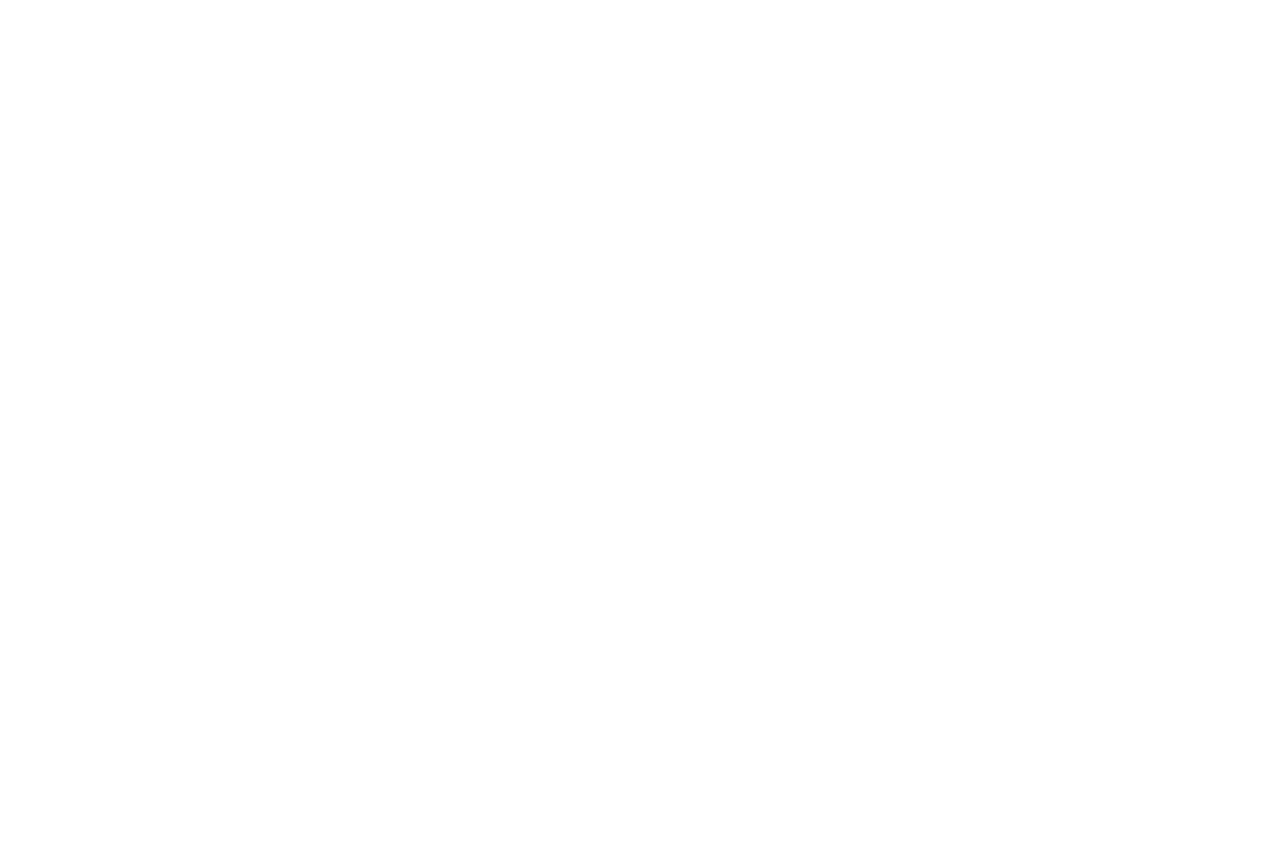
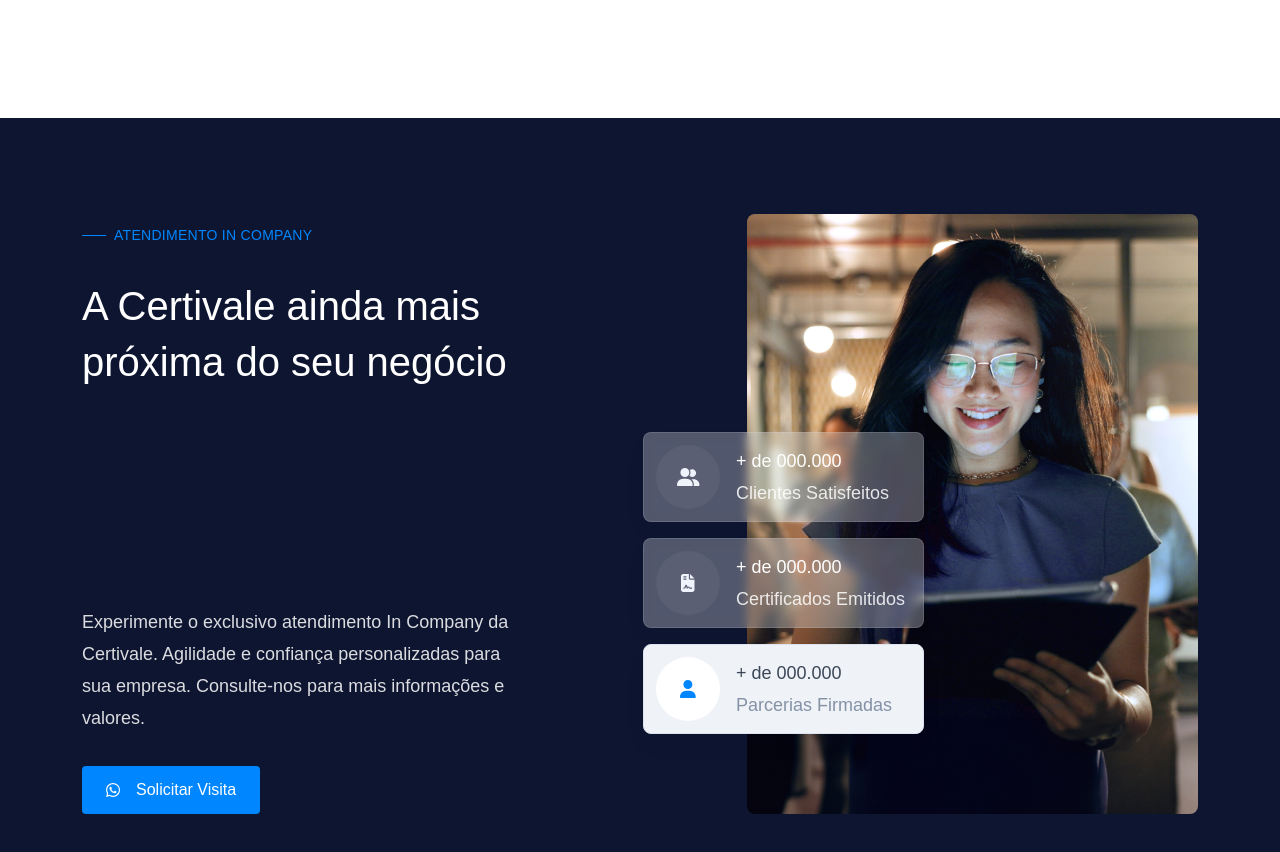
Before and after one commit to luangelsdorf/site-certivale, a Next.js app: page / in a window 1280 px wide. Shown: the part 1574-2426 px from the top of the page. Before the commit the page ends 1576 px from the top, so only its background shows below. Built offline with nearby package versions, Linux system fonts and the light colour scheme; a web font is replaced by a local one.

Commit message:
Online section

```diff
--- /dev/null
+++ b/src/components/home/Online/Online.module.scss
@@ -0,0 +1,111 @@
+@mixin active-item {
+  background-color: rgb(var(--gray-200));
+  border-color: #dde3ee;
+  & > div {
+    background-color: rgb(var(--white));
+    svg {
+      color: rgb(var(--sky-blue));
+    }
+  }
+
+  & > h3 {
+    span {
+      &:first-child {
+        color: rgb(var(--gray-800));
+      }
+      &:last-child {
+        color: rgb(var(--gray-700));
+      }
+    }
+  }
+}
+
+.section {
+  position: relative;
+}
+
+.textContent {
+  height: 100%;
+  display: flex;
+  flex-direction: column;
+  justify-content: space-between;
+
+  & > div {
+    &:first-of-type {
+      h2 {
+        color: rgb(var(--white));
+      }
+    }
+    &:last-of-type {
+      p {
+        color: rgb(var(--white), 0.85);
+        margin-bottom: 32px;
+      }
+    }
+  }
+}
+
+.image {
+  position: relative;
+  height: 600px;
+
+  & > div {
+    display: flex;
+    flex-direction: column;
+    gap: 16px;
+    position: absolute;
+    bottom: 80px;
+    left: -104px;
+
+    article {
+      cursor: pointer;
+      display: flex;
+      gap: 16px;
+      padding: 12px;
+      padding-right: 18px;
+      border-radius: 8px;
+      border: 1px solid rgba(221, 227, 238, 0.15);
+      background-color: rgb(var(--gray-200), 0.3);
+      box-shadow: 0px 12px 24px 0px rgba(18, 38, 63, 0.03);
+      backdrop-filter: blur(5px);
+      transition: 300ms ease;
+
+      & > div {
+        display: flex;
+        width: 64px;
+        height: 64px;
+        border-radius: 300px;
+        align-items: center;
+        justify-content: center;
+        background-color: rgb(var(--white), 0.05);
+        transition: 300ms ease;
+
+        svg {
+          color: rgb(var(--catskill-white));
+          transition: 300ms ease;
+        }
+      }
+
+      & > h3 {
+        font: var(--body-md);
+        span {
+          transition: 300ms ease;
+          &:first-child {
+            color: rgb(var(--white));
+          }
+          &:last-child {
+            color: rgb(var(--white), 0.85);
+          }
+        }
+      }
+
+      &:hover {
+        @include active-item();
+      }
+
+      &:global(.active) {
+        @include active-item();
+      }
+    }
+  }
+}
--- /dev/null
+++ b/src/components/home/Online/index.js
@@ -0,0 +1,80 @@
+import Button from '@/components/common/Button';
+import styles from './Online.module.scss';
+import { FontAwesomeIcon } from '@fortawesome/react-fontawesome';
+import { faWhatsapp } from '@fortawesome/free-brands-svg-icons';
+import Image from 'next/image';
+import { getSizesString } from '@/utils/images';
+import { faFileContract, faUser, faUserGroup } from '@fortawesome/free-solid-svg-icons';
+import { useEffect, useState } from 'react';
+
+export default function Online({ content }) {
+  const [activeItem, setActiveItem] = useState(0);
+
+  useEffect(() => {
+    const interval = setInterval(() => {
+      setActiveItem(prev => prev >= 2 ? 0 : prev + 1);
+    }, 2200);
+
+    return () => clearInterval(interval);
+  }, []);
+
+  const items = [
+    {
+      icon: faUserGroup,
+      firstLine: '+ de 000.000',
+      secondLine: 'Clientes Satisfeitos',
+    },
+    {
+      icon: faFileContract,
+      firstLine: '+ de 000.000',
+      secondLine: 'Certificados Emitidos',
+    },
+    {
+      icon: faUser,
+      firstLine: '+ de 000.000',
+      secondLine: 'Parcerias Firmadas',
+    },
+  ];
+
+  return (
+    <div className={styles.section}>
+      <div className="container">
+        <div className="row justify-content-between">
+          <div className="col-12 col-lg-5">
+            <div className={styles.textContent}>
+              <div>
+                <p className="overline">Atendimento In Company</p>
+                <h2>A Certivale ainda mais próxima do seu negócio</h2>
+              </div>
+              <div>
+                <p>Experimente o exclusivo atendimento In Company da Certivale. Agilidade e confiança personalizadas para sua empresa. Consulte-nos para mais informações e valores.</p>
+                <Button LeftIcon={<FontAwesomeIcon icon={faWhatsapp} />}>Solicitar Visita</Button>
+              </div>
+            </div>
+          </div>
+          <div className="col-12 col-lg-5">
+            <div className={styles.image}>
+              <Image fill src="/images/home/in-company.png" sizes={getSizesString('col-12 col-md-5')} />
+              <div>
+                {
+                  items.map((item, i) => (
+                    <article key={item.secondLine} className={i === activeItem ? 'active' : null}>
+                      <div>
+                        <FontAwesomeIcon icon={item.icon} />
+                      </div>
+                      <h3>
+                        <span>{item.firstLine}</span>
+                        <br />
+                        <span>{item.secondLine}</span>
+                      </h3>
+                    </article>
+                  ))
+                }
+              </div>
+            </div>
+          </div>
+        </div>
+      </div>
+    </div>
+  )
+}
--- a/src/components/home/Products/index.js
+++ b/src/components/home/Products/index.js
@@ -10,7 +10,6 @@
   const { register, watch } = useForm({ defaultValues: { product: 'pj' } });
 
   const data = watch();
-  console.log(data.product);
 
   return (
     <div className={styles.section}>
--- a/src/pages/index.js
+++ b/src/pages/index.js
@@ -1,5 +1,6 @@
 import Section from "@/components/common/Section";
 import Banner from "@/components/home/Banner";
+import Online from "@/components/home/Online";
 import Products from "@/components/home/Products";
 import Header from "@/components/layout/Header";
 import Head from "next/head";
@@ -24,6 +25,10 @@
         <Section id="produtos" pt="200 96" pb="120 80">
           <Products />
         </Section>
+
+        <Section id="online" pt="96 80" pb="96 80" style={{backgroundColor: 'rgb(var(--deep-blue))'}}>
+          <Online />
+        </Section>
       </main>
     </>
   );
--- a/src/styles/scss/_typography.scss
+++ b/src/styles/scss/_typography.scss
@@ -49,5 +49,6 @@
 }
 
 body {
+  font: var(--body-md);
   color: rgb(var(--gray-700));
 }
```
